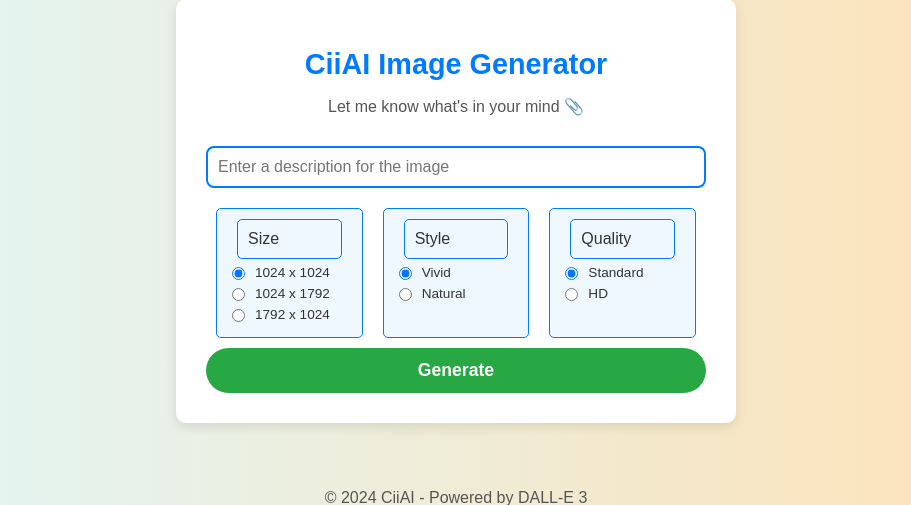
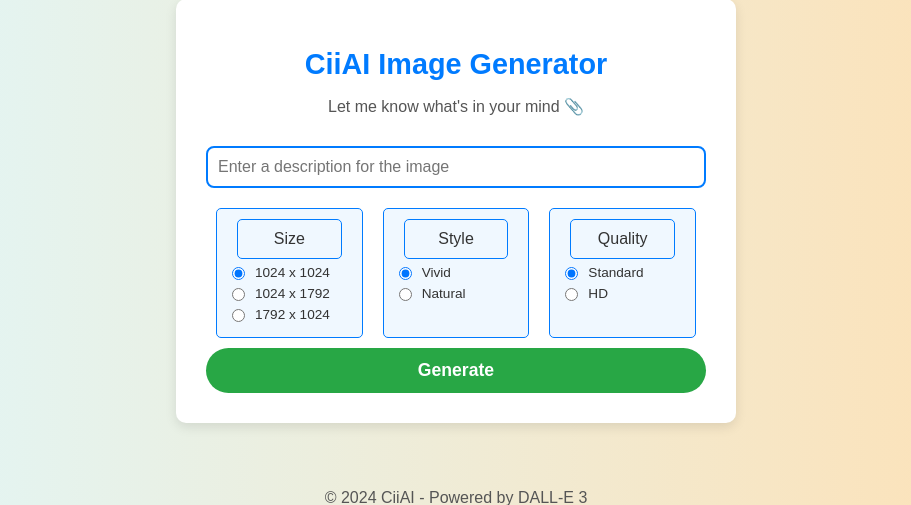
Before and after one commit to janiscirulis/JCU-WebApp-DALL-e, a Flask app: page / in a window 1280 px wide. Shown: the part 147-652 px from the top of the page, without its empty margins (184-1095 px from the left). Run offline with Flask 3, Linux system fonts and the light colour scheme.

Commit message:
Update index.html

```diff
--- a/templates/index.html
+++ b/templates/index.html
@@ -55,8 +55,9 @@
             color: #333;      /* Neutral color */
             font-weight: normal; /* Normal weight */
             margin-top: 0;   /* No top margin */
-            text-align: left;
+            text-align: center;  /* Center the header text */
             padding: 5px;       /* Padding for better spacing */
+            border: none;      /* Ensure no border */
         }
         input[type="text"] {
             width: 100%;
```
